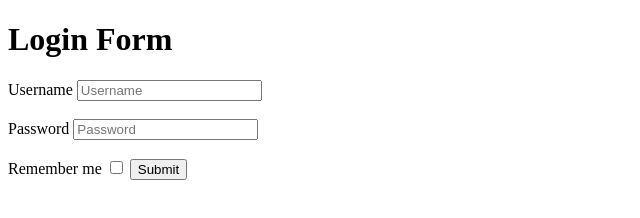
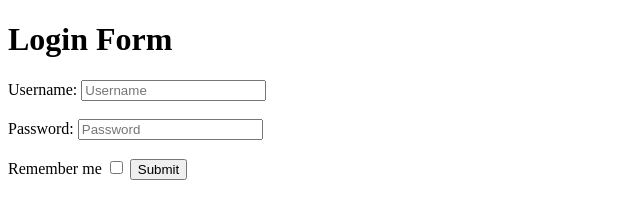
Before and after one commit to acciojob/remember-me-login-form-Suraj00345, a website: page main.html in a window 1280 px wide. Shown: the full height of the page, 0-640 px from the left. Drawn offline with Linux system fonts and the light colour scheme.

Commit message:
created a submission

```diff
--- a/main.html
+++ b/main.html
@@ -10,10 +10,10 @@
 	<!-- the entire body must be written by student -->
 	<h1>Login Form</h1>
 	<form>
-		<label for="username">Username</label>
+		<label for="username">Username:</label>
 		<input type="text" placeholder="Username" id="username">
 		<br><br>
-		<label for='password'>Password</label>
+		<label for='password'>Password:</label>
 		<input type="password" placeholder="Password" id="password">
 		<br><br>
 		<label for="checkbox">Remember me</label>
```
